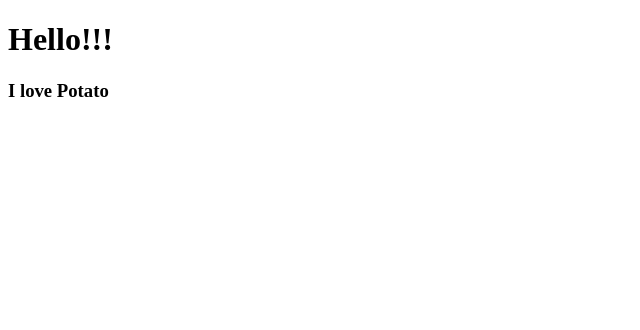
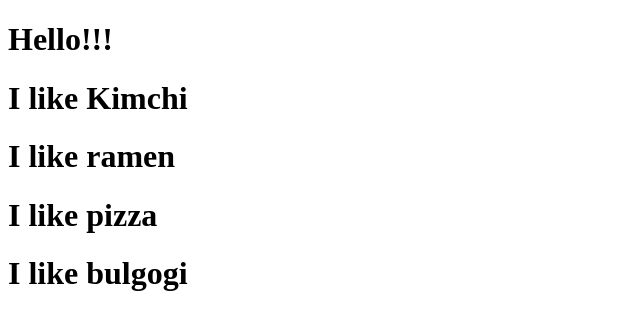
Before and after one commit to hyesunie/movie-app, a React (Create React App) app: page / in a window 1280 px wide. Shown: the top 330 px of the page, without its empty margins (0-640 px from the left). Built offline with nearby package versions, Linux system fonts and the light colour scheme.

Commit message:
2.2 Dynamic Component Generation

```diff
--- a/src/App.js
+++ b/src/App.js
@@ -1,10 +1,15 @@
-import Potato from "./Potato";
+function Food({ fav }) {
+  return <h1>I like {fav}</h1>;
+}
 
 function App() {
   return (
-    <div className="App">
+    <div>
       <h1> Hello!!!</h1>
-      <Potato />
+      <Food fav="Kimchi" />
+      <Food fav="ramen" />
+      <Food fav="pizza" />
+      <Food fav="bulgogi" />
     </div>
   );
 }
--- a/src/Potato.js
+++ /dev/null
@@ -1,5 +0,0 @@
-function Potato() {
-  return <h3>I love Potato</h3>;
-}
-
-export default Potato;
--- a/src/index.js
+++ b/src/index.js
@@ -1,7 +1,6 @@
 import React from "react";
 import ReactDOM from "react-dom";
 import App from "./App";
-import Potato from "./Potato";
 
 ReactDOM.render(
   <React.StrictMode>
```
